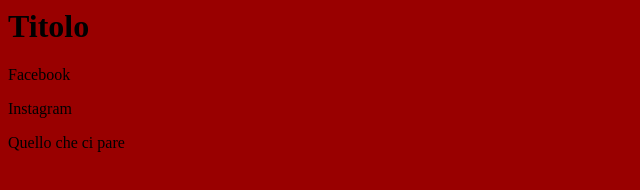
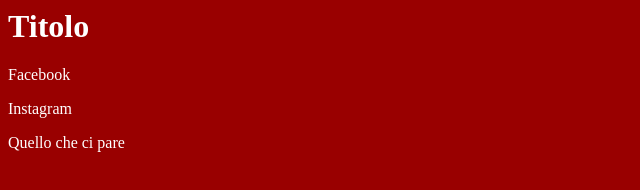
Before and after one commit to romaclubpavia/romaclubpavia.github.io, a plain HTML site: page index.html in a window 1280 px wide. Shown: the whole page, without its empty margins (0-640 px from the left). Drawn offline with Linux system fonts and the light colour scheme.

Commit message:
Update style.css

```diff
--- a/style.css
+++ b/style.css
@@ -1,4 +1,4 @@
 body {
   background-color: #990000;
-  color: #000000;
+  color: #ffffff;
 }
```
